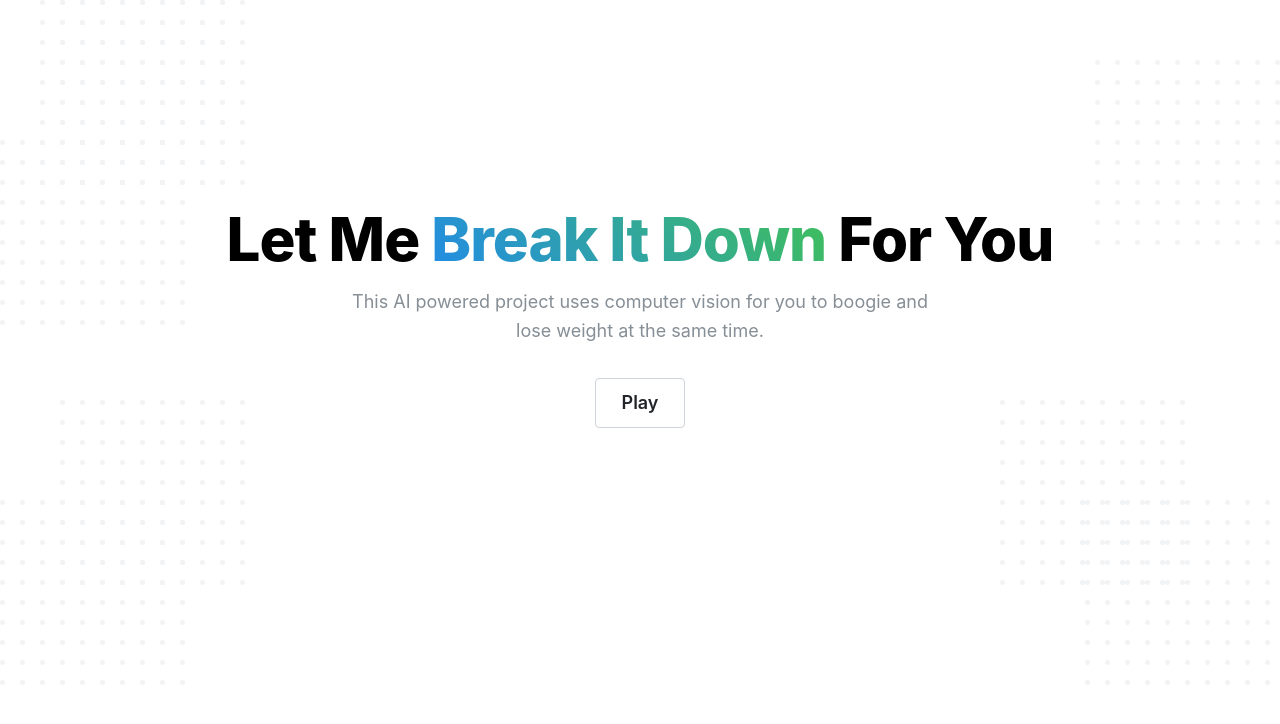
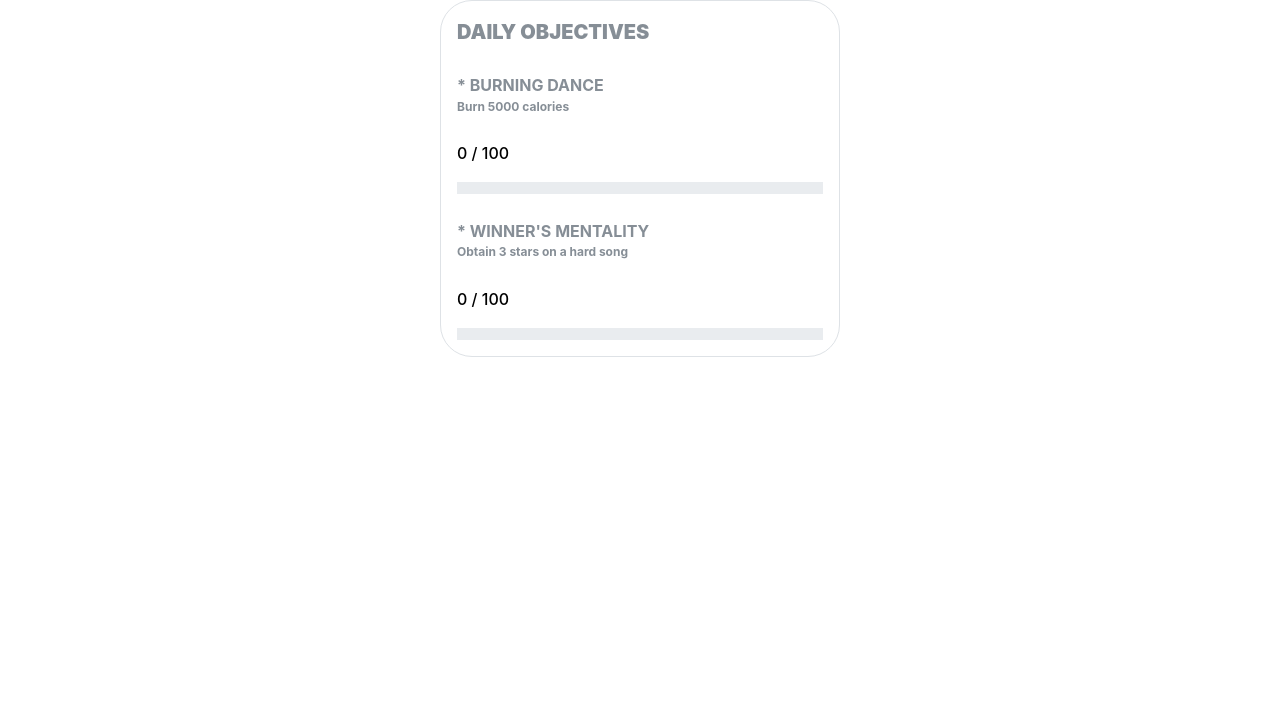
Before and after one commit to tetnaylin/Break-It-Down, a React (Vite) app in the folder fontend/: page /selection in a window 1280 px wide. Shown: the top 724 px of the page. Built offline with nearby package versions, Linux system fonts and the light colour scheme; what @mantine/vanilla-extract would draw is missing.

Commit message:
Made link and daily missions

```diff
--- a/fontend/package.json
+++ b/fontend/package.json
@@ -22,6 +22,7 @@
     "lib-utils-ts": "^0.0.0-test",
     "react": "^18.3.1",
     "react-dom": "^18.3.1",
+    "react-router-dom": "^6.24.0",
     "tailwind-merge": "^2.3.0"
   },
   "devDependencies": {
--- a/fontend/src/App.tsx
+++ b/fontend/src/App.tsx
@@ -3,13 +3,37 @@ import { MantineProvider } from "@mantine/core";
 import { theme } from "./theme";
 //import { Welcome } from "./Welcome/Welcome";
 import { HeroText } from "./HeroText/HeroText";
+import { BrowserRouter as Router, Routes, Route} from 'react-router-dom';
+import { Stats } from "./Dailies/Dailies";
 
 export default function App() {
   return (
       <MantineProvider theme={theme}>
+        <Router>
+          <Routes>
+          <Route path="/" element={<HomePage />} />
+           <Route path="/selection" element={<SecondPage />} />
+          </Routes>
+        </Router>
 
-        <HeroText />
 
       </MantineProvider>
   );
 }
+
+export function HomePage() {
+  return (
+    <MantineProvider theme={theme}>
+        <HeroText />
+    </MantineProvider>
+  )
+}
+
+export function SecondPage() {
+  return (
+    <div>
+      <Stats></Stats>
+    </div>
+
+  )
+}
--- /dev/null
+++ b/fontend/src/Dailies/Dailies.css
@@ -0,0 +1,7 @@
+.smallcard {
+    width: 100%;
+    max-width: 400px;
+    padding: 16px;
+    margin: 0 auto;
+    box-sizing: border-box;
+}
--- /dev/null
+++ b/fontend/src/Dailies/Dailies.module.css
@@ -0,0 +1,16 @@
+.smallcard {
+    width: 100%;
+    max-width: 400px;
+    padding: 16px;
+    margin: 0 auto;
+    box-sizing: border-box;
+
+}
+
+.container {
+    margin-left: 20px; /* Add some space between selection and stats */
+    align-self: flex-start; /* Align the stats component to the top */
+    display: flex;
+    justify-content: flex-end; /* Align items to the right */
+    flex: 1; /* Ensure it takes up remaining space */
+  }
--- /dev/null
+++ b/fontend/src/Dailies/Dailies.tsx
@@ -0,0 +1,44 @@
+
+import { Text, Progress, Card } from '@mantine/core';
+import classes from './Dailies.module.css';
+
+export function Stats() {
+   return (
+       <Card withBorder radius="xl" padding="xs" bg="var(--mantine-color-body)" className={classes.smallcard}>
+
+         <Text fz="xl" tt="uppercase" fw={1000} c="dimmed">
+           Daily objectives
+         </Text>
+           <br>
+           </br>
+         <Text fz="md" tt="uppercase" fw={700} c="dimmed">
+           * Burning dance
+         </Text>
+         <Text fz="xs" fw={700} c="dimmed">
+
+           Burn 5000 calories
+
+         </Text>
+         <br></br>
+         <Text fz="md" fw={500}>
+           0 / 100
+         </Text>
+         <Progress value={0} mt="md" size="lg" radius="s" />
+         <br></br>
+         <Text fz="md" tt="uppercase" fw={700} c="dimmed">
+           * Winner's Mentality
+         </Text>
+         <Text fz="xs" fw={700} c="dimmed">
+
+           Obtain 3 stars on a hard song
+
+         </Text>
+         <br></br>
+         <Text fz="md" fw={500}>
+           0 / 100
+         </Text>
+         <Progress value={0} mt="md" size="lg" radius="s" />
+
+       </Card>
+     );
+}
--- a/fontend/src/HeroText/HeroText.tsx
+++ b/fontend/src/HeroText/HeroText.tsx
@@ -1,5 +1,6 @@
 import { Title, Text, Button, Container } from '@mantine/core';
 import { Dots } from './Dots';
+import { Link} from 'react-router-dom';
 import classes from './HeroText.module.css';
 
 export function HeroText() {
@@ -31,9 +32,11 @@ export function HeroText() {
         </Container>
 
         <div className={classes.controls}>
+        <Link to ="/selection">
           <Button className={classes.control} size="lg" variant="default" color="gray">
             Play
           </Button>
+        </Link>
         </div>
       </div>
       <Dots className={classes.dots} style={{ left: 0, top: 500 }} />
```
Also changed, not shown: 2 other files (tests, documents, lock files or other folders).
